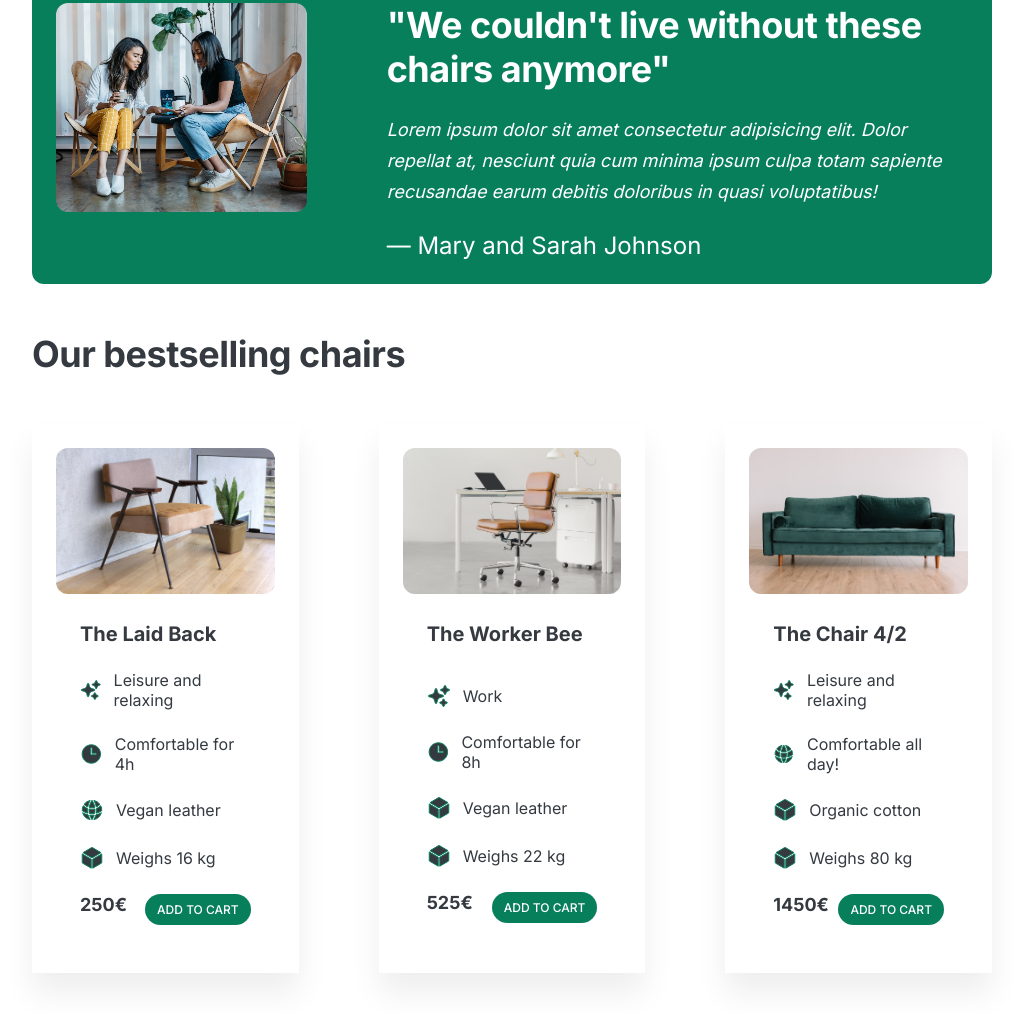
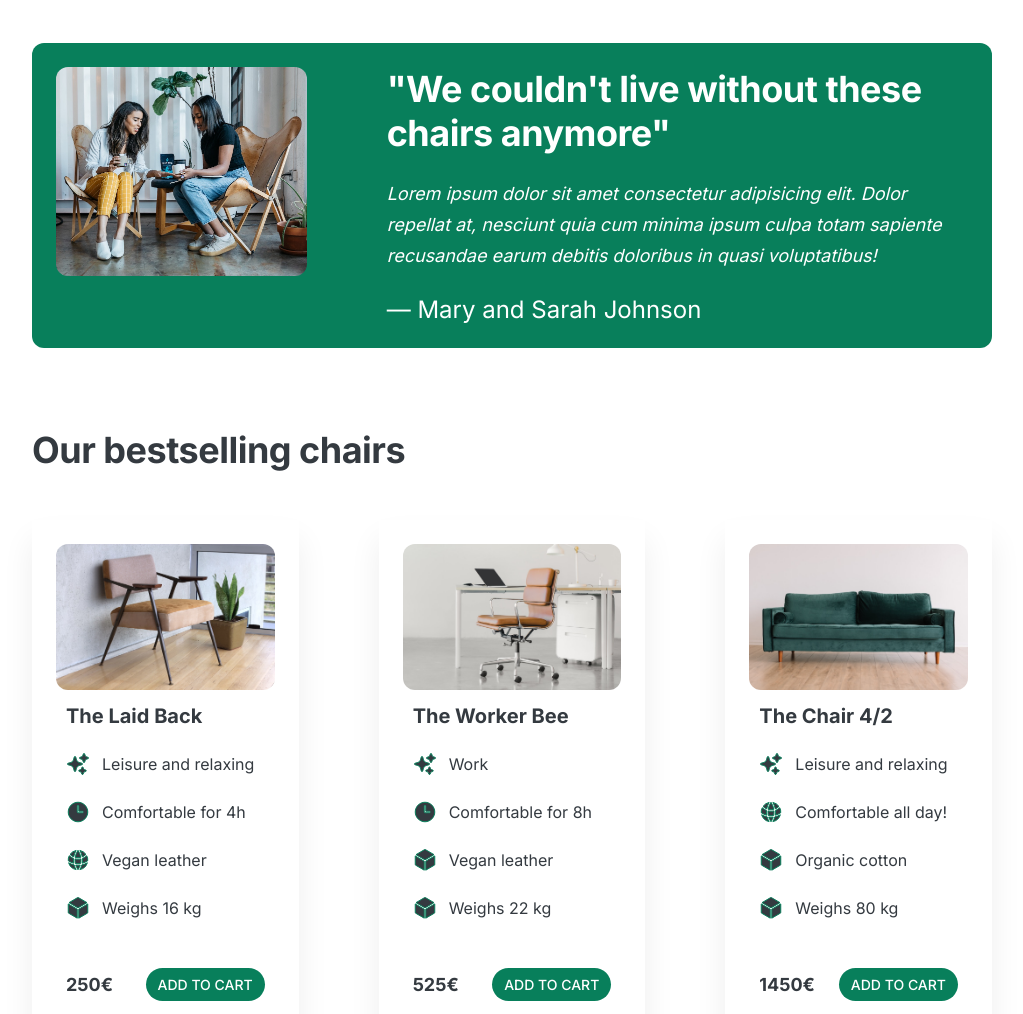
Before and after one commit to Demetre9/design, a plain HTML site: page index.html in a window 1280 px wide. Shown: the part 911-1925 px from the top of the page, without its empty margins (128-1151 px from the left). Drawn offline with Linux system fonts and the light colour scheme.

Commit message:
add some new whitespaces

```diff
--- a/style.css
+++ b/style.css
@@ -33,7 +33,8 @@ body {
 
 header,
 section {
-  margin-bottom: 48px;
+  margin-top: 64px;
+  margin-bottom: 80px;
 }
 
 h2 {
@@ -69,13 +70,12 @@ h2 {
 }
 
 .btn {
-  font-size: 12px !important;
   padding: 8px 12px;
 }
 
 .btn--small {
-  font-size: 14px;
   padding: 8px 12px;
+  font-size: 14px !important;
 }
 
 img {
@@ -171,7 +171,8 @@ img {
 }
 
 .chair-box {
-  padding: 24px;
+  padding: 10px;
+
   /* box-shadow: 20px 20px 20px 10px #000; */
 }
 
@@ -180,13 +181,9 @@ h3 {
   font-size: 20px;
 }
 
-.second-product {
-  margin-bottom: 38px;
-}
-
 .chair-details {
   list-style: none;
-  margin-bottom: 24px;
+  margin-bottom: 48px;
 }
 
 .chair-details li {
@@ -210,6 +207,7 @@ h3 {
   display: flex;
   justify-content: space-between;
   font-size: 18px;
+  align-items: center;
 }
 
 footer {
```
